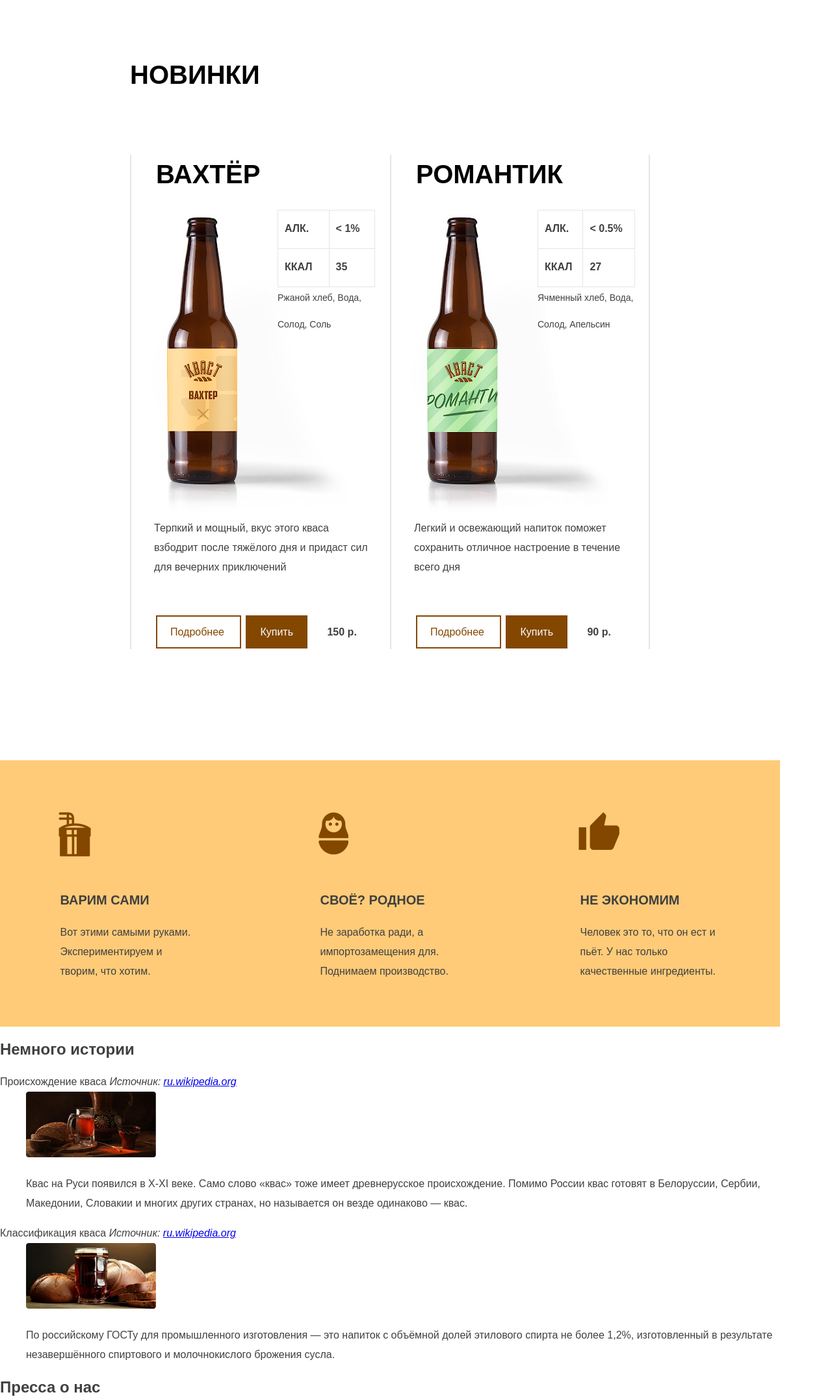
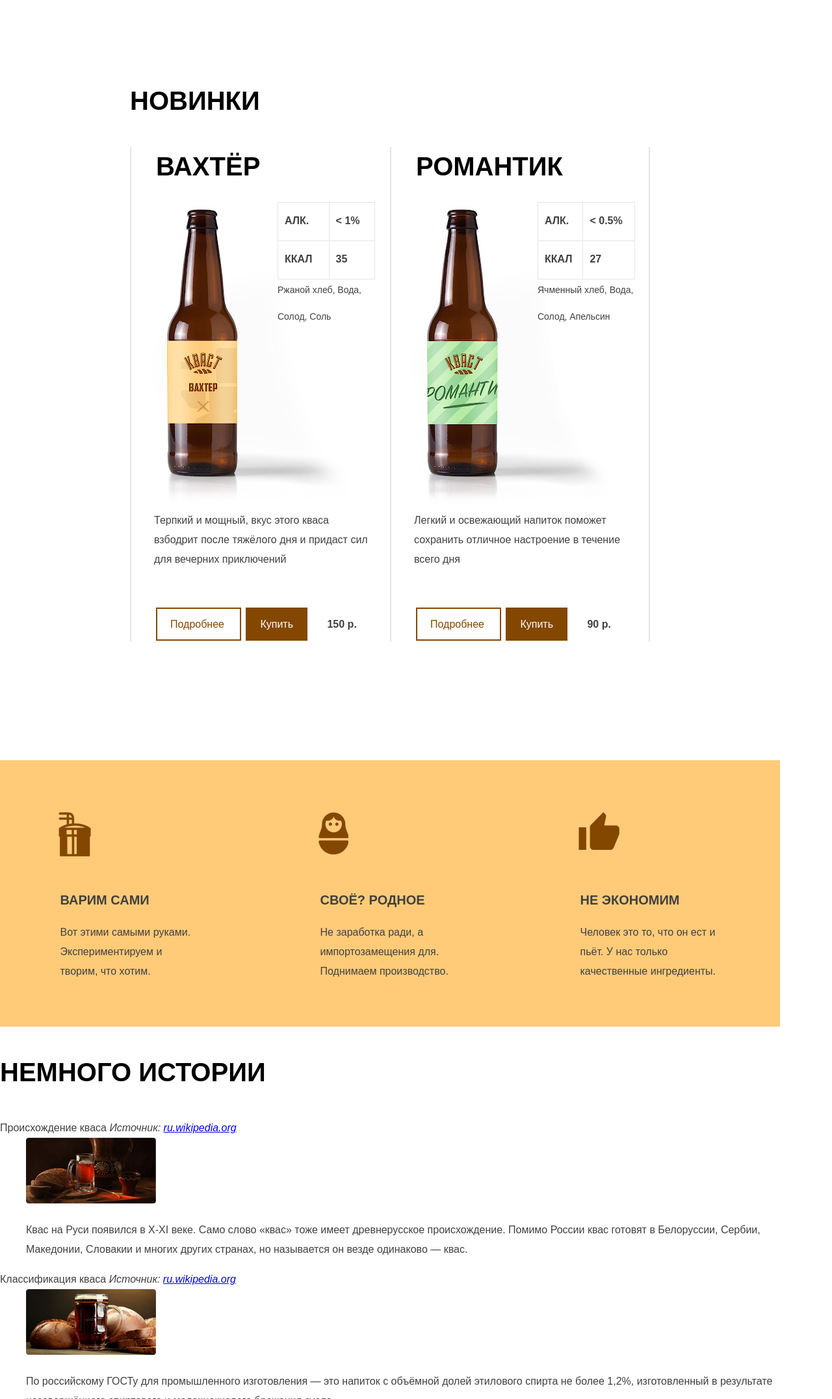
Before and after one commit to DevamitraDeva/studying_kvast, a plain HTML site: page index.html in a window 1280 px wide. Shown: the part 610-2763 px from the top of the page at 65% size. Drawn offline with Linux system fonts and the light colour scheme.

Commit message:
title add

```diff
--- a/index.html
+++ b/index.html
@@ -28,7 +28,7 @@
 	<div class="novelties">
 		<div class="narrow-container">
 		<div class=" clearfix">
-			<h2>Новинки</h2>
+			<p class="title">Новинки</p>
 			<div class="novelty-item">
 				<h3>Вахтёр</h3>
 				<table class="table">
@@ -80,7 +80,7 @@
 		</div>
 	</div>
 		<div class="articles">
-			<h2>Немного истории</h2>
+			<p class="title">Немного истории</p>
 				<dl>
 					<dt>
 						Происхождение кваса <i>Источник: <a href="https://ru.wikipedia.org/">ru.wikipedia.org</a></i>
@@ -99,12 +99,12 @@
 				</dl>
 			</div>
 			<div>
-				<h2>Пресса о нас</h2>
+				<p class="title">Пресса о нас</p>
 				<blockquote>Сегодня мы провели дегустацию чего-то действительно новенького — крафтового кваса. Да, да, вы не ослышались! Спасибо Арсену и Руслану за то, что предоставили целую бочку своего напитка!
 				<p><i>Газета столичный стольник <a href="#" class="btn">Читать далее</a></i></p></blockquote>
 			</div>
 			<div class="assortment">
-				<h2>Ассортимент</h2>
+				<p class="title">Ассортимент</p>
 				<table>
 						<tr>
 							<th>Название</th>
@@ -144,7 +144,7 @@
 				</table>
 				</div>
 				<div class="order">
-					<h2>Заказать</h2>
+					<p class="title">Заказать</p>
 					<p>Не ждите пока нас отрекламируют, как Вятский квас, и мы поднимем цены! Закажите настоящий крафтовый квас сейчас. При заказе от 10 баррелей — скидка 10%.</p>
 					<form method="post" action="#">
 						<div class="fullname">
--- a/style.css
+++ b/style.css
@@ -10,6 +10,13 @@ body {
 	color: #404040;
 }
 
+.title {
+	font-size: 40px;
+	text-transform: uppercase;
+	font-weight: bold;
+	line-height: 61px;
+	color: black;
+}
 
 .narrow-container {
 	width: 800px;
@@ -96,14 +103,10 @@ body {
 	height: 1085px;
 }
 
-.novelties  h2 {
+.novelties  title {
 	margin: 0;
 	margin-bottom: 92px;
 	padding: 0;
-	font-size: 40px;
-	line-height: 61px;
-	text-transform: uppercase;
-	color: black;
 }
 
 .novelty-item {
```
